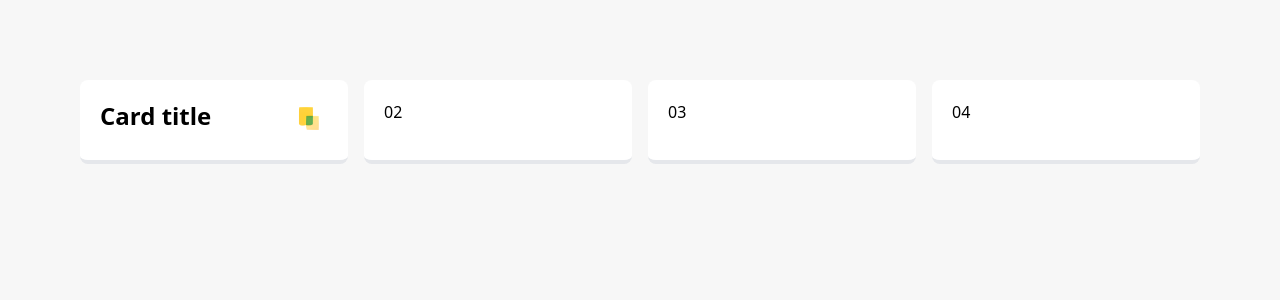
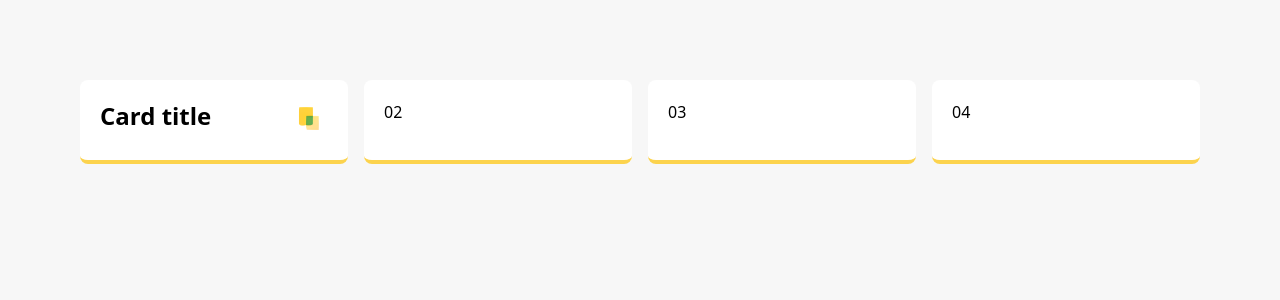
Before and after one commit to rijumanandhar/tailwind-angular, an Angular app: page / in a window 1280 px wide. Shown: the top 300 px of the page. Built offline with nearby package versions, Linux system fonts and the light colour scheme.

Commit message:
added additional colors

```diff
--- a/tailwind.config.js
+++ b/tailwind.config.js
@@ -8,7 +8,11 @@ module.exports = {
       colors: {
         "primary-gray" : "#F7F7F7;",
         "primary-yellow" : "#FFE68C",
-      }
+        "accent-orange" : "#f97316",
+        "accent-yellow" : "#fcd34d",
+        "button-orange" : "#F85A25",
+        "button-gray" : "#EEF1F7",
+      },
     },
   },
   plugins: [],
```
